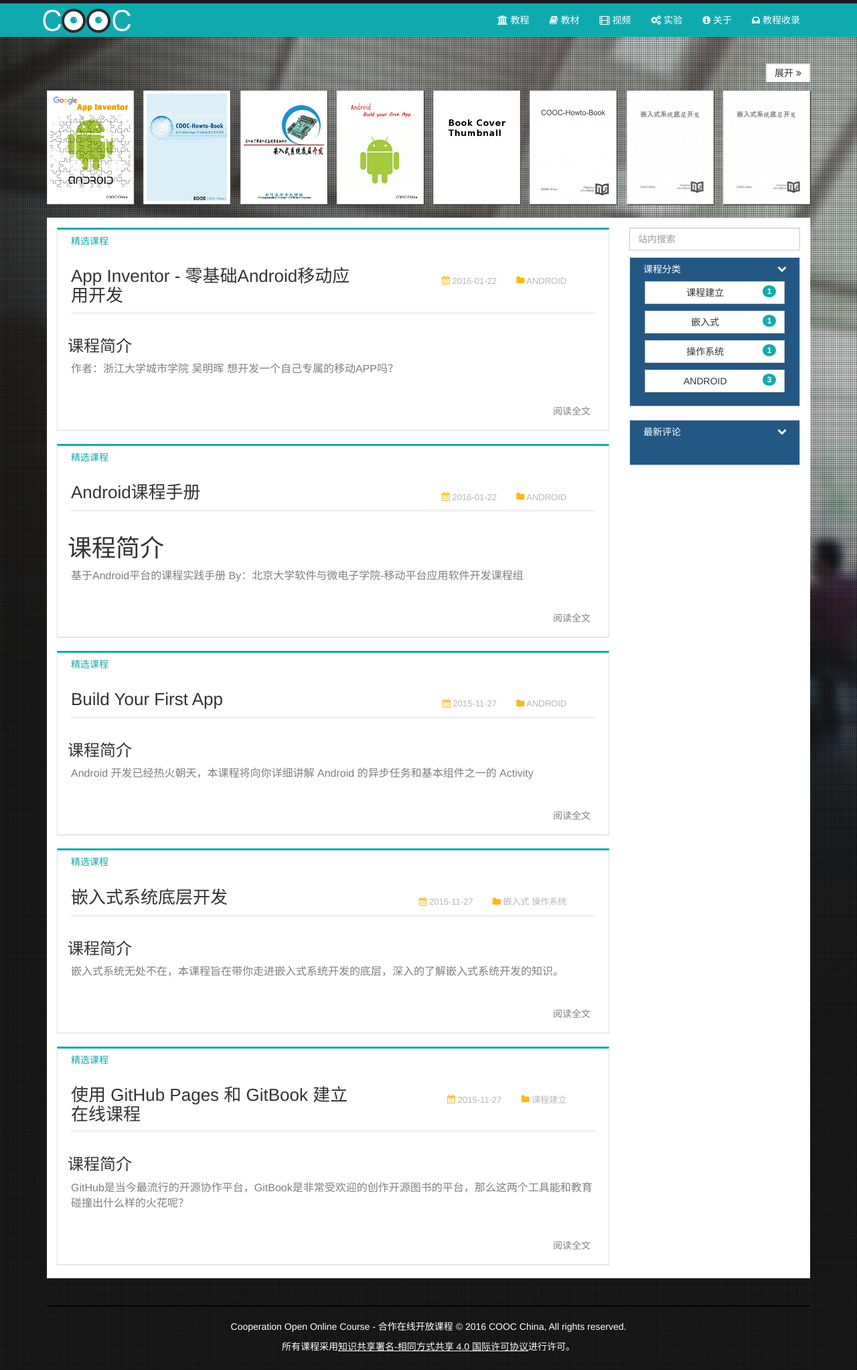
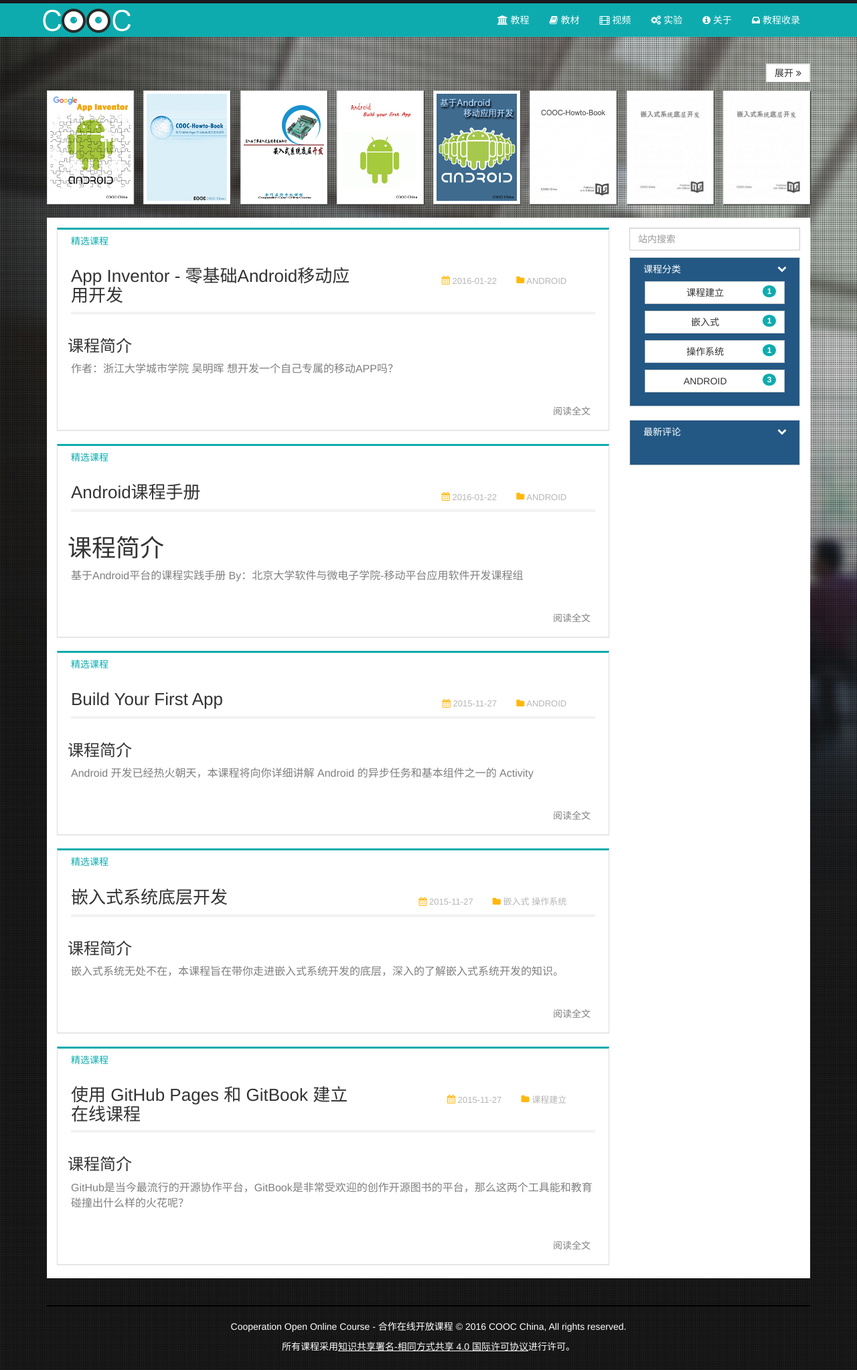
Before and after one commit to COOC-China/cooc-china.github.io, a Jekyll site: the page built from index.md, in a window 1280 px wide. Shown: the whole page at 67% size. Built offline with Jekyll 4.4.1, drawn with Linux system fonts in a browser that asks for light colours; comment, search, counter and statistics services are not loaded.

Commit message:
add bookthumb

```diff
--- a/index.md
+++ b/index.md
@@ -6,7 +6,7 @@
 * [![使用 GitHub Pages 和 GitBook 建立在线课程](/images/book-thumb/howto_logo.png)](https://cooc-china.gitbooks.io/cooc-howto-book/content/)
 * [![嵌入式系统底层开发](/images/book-thumb/embed_logo.png)](https://cooc-china.gitbooks.io/embedded-system-development/content/)
 * [![Build Your First App 课程](/images/book-thumb/build-your-first-app.jpg)](https://cooc-china.gitbooks.io/build-your-first-app-course/content/)
-* [![Android课程手册](/images/book-thumb/book-thumb.png)](https://mobile100.gitbooks.io/android/content/)
+* [![Android课程手册](/images/book-thumb/android-course.png)](https://mobile100.gitbooks.io/android/content/)
 * [![使用 GitHub Pages 和 GitBook 建立在线课程](/images/book-thumb/cooc-howto-book.jpg)](#)
 * [![嵌入式系统底层开发](/images/book-thumb/embeded-system-develop.png)](#)
 * [![嵌入式系统底层开发](/images/book-thumb/embeded-system-develop.png)](#)
```
Also changed, not shown: images/book-thumb/android-course.png (added).
